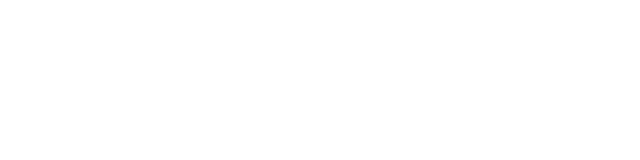
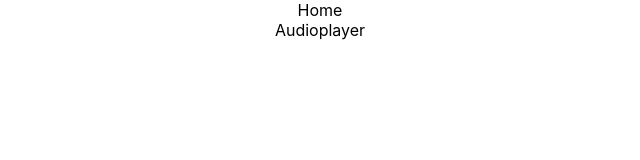
Before and after one commit to arpanpratik/music-player, a React (Create React App) app: page / in a window 1280 px wide. Shown: the top 160 px of the page, without its empty margins (320-960 px from the left). Built offline with nearby package versions, Linux system fonts and the light colour scheme.

Commit message:
base component

```diff
--- a/src/App.tsx
+++ b/src/App.tsx
@@ -1,11 +1,13 @@
 import './App.css';
 import * as React from 'react';
+import Home from './Home';
 
 function App() {
   return (
     <div className="App">
+      <Home />
+    </div>
 
-    </div>
   );
 }
 
--- /dev/null
+++ b/src/Home.tsx
@@ -0,0 +1,15 @@
+import React from 'react';
+import Audioplayer from './Plugins/Audioplayer';
+
+
+const Home = () => {
+  return (
+    <>
+      <div>Home</div>
+      <Audioplayer />
+    </>
+
+  )
+}
+
+export default Home
--- /dev/null
+++ b/src/Plugins/Audioplayer.tsx
@@ -0,0 +1,9 @@
+import React from 'react'
+
+const Audioplayer = () => {
+  return (
+    <div>Audioplayer</div>
+  )
+}
+
+export default Audioplayer
```
